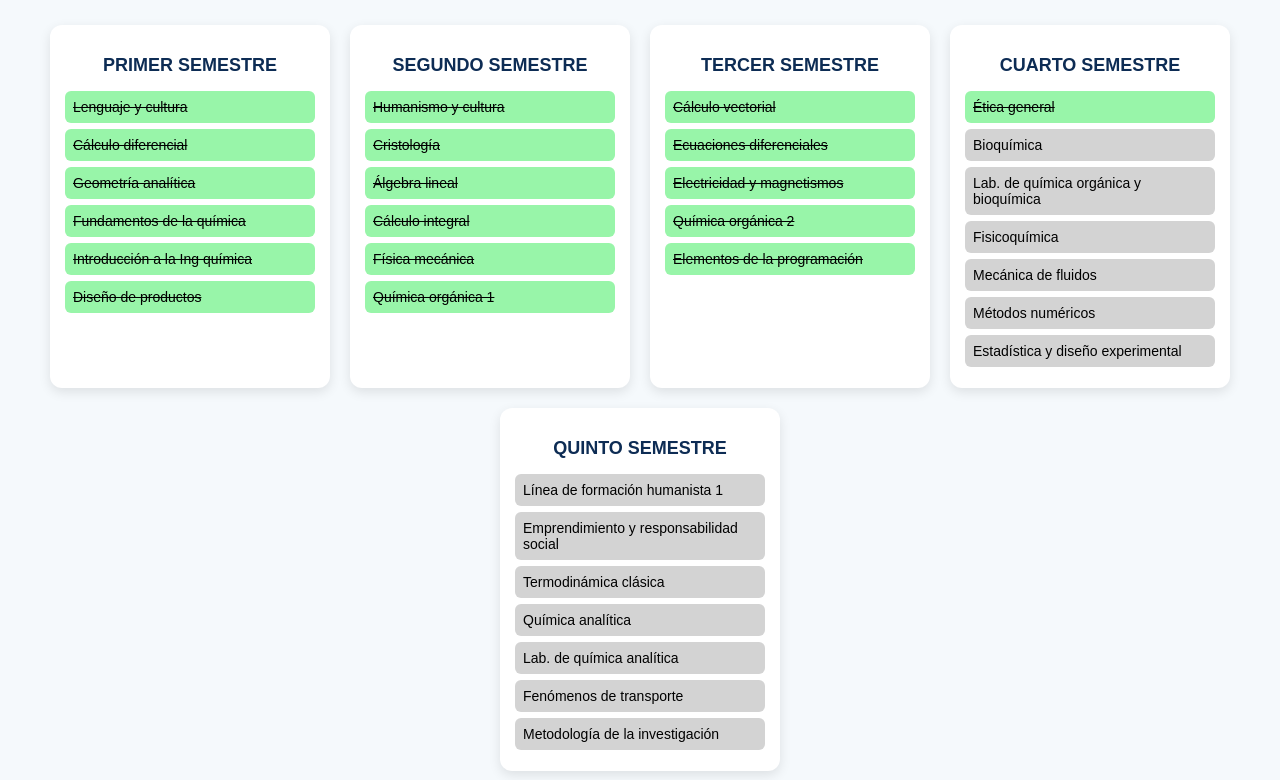
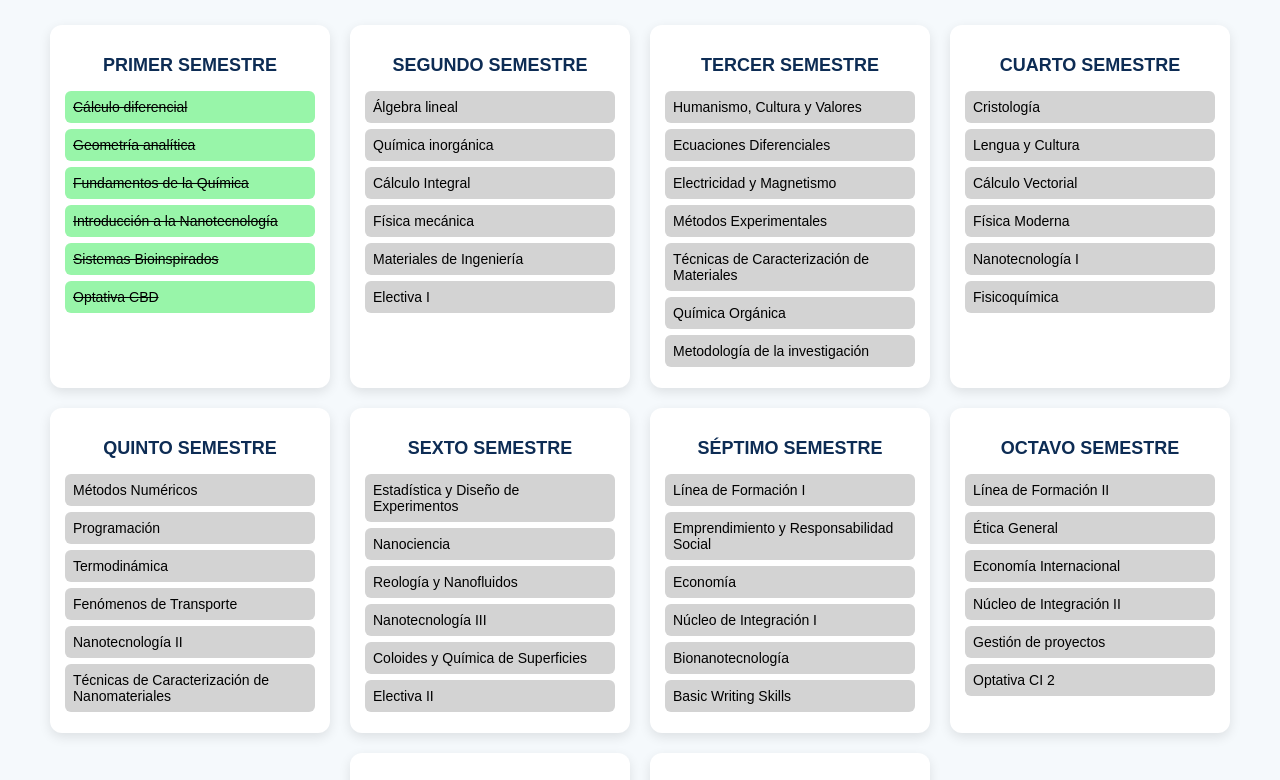
Before and after one commit to miguel36z/Malla-Ing-Nanoectolog-a, a plain HTML site: page index.html in a window 1280 px wide. Shown: the part 72-852 px from the top of the page. Drawn offline with Linux system fonts and the light colour scheme.

Commit message:
Update index1.html

```diff
--- a/index.html
+++ b/index.html
@@ -3,7 +3,7 @@
 <head>
   <meta charset="UTF-8">
   <meta name="viewport" content="width=device-width, initial-scale=1.0">
-  <title>Malla Curricular - Ingeniería Química</title>
+  <title>Malla Curricular - Ingeniería en Nanotecnología</title>
   <style>
     body {
       font-family: Arial, sans-serif;
@@ -66,7 +66,7 @@
       border-radius: 6px;
       padding: 5px;
       position: absolute;
-      z-index: 9999; /* 🔥 Para que quede siempre arriba */
+      z-index: 9999;
       bottom: 110%;
       left: 50%;
       transform: translateX(-50%);
@@ -83,83 +83,177 @@
 </head>
 <body>
 
-  <h1>Malla Curricular - Ingeniería Química</h1>
+  <h1>Malla Curricular - Ingeniería en Nanotecnología</h1>
   <div class="container">
 
-    <!-- Primer semestre -->
+    <!-- PRIMER SEMESTRE -->
     <div class="semester">
       <h2>PRIMER SEMESTRE</h2>
-      <div class="course unlocked">Lenguaje y cultura</div>
       <div class="course unlocked">Cálculo diferencial</div>
       <div class="course unlocked">Geometría analítica</div>
-      <div class="course unlocked">Fundamentos de la química</div>
-      <div class="course unlocked">Introducción a la Ing química</div>
-      <div class="course unlocked">Diseño de productos</div>
+      <div class="course unlocked">Fundamentos de la Química</div>
+      <div class="course unlocked">Introducción a la Nanotecnología</div>
+      <div class="course unlocked">Sistemas Bioinspirados</div>
+      <div class="course unlocked">Optativa CBD</div>
     </div>
 
-    <!-- Segundo semestre -->
+    <!-- SEGUNDO SEMESTRE -->
     <div class="semester">
       <h2>SEGUNDO SEMESTRE</h2>
-      <div class="course unlocked">Humanismo y cultura</div>
-      <div class="course unlocked">Cristología</div>
-      <div class="course unlocked">Álgebra lineal</div>
-      <div class="course unlocked">Cálculo integral</div>
-      <div class="course unlocked">Física mecánica</div>
-      <div class="course unlocked">Química orgánica 1</div>
+      <div class="course">Álgebra lineal
+        <div class="tooltip">Requiere: Geometría analítica</div>
+      </div>
+      <div class="course">Química inorgánica
+        <div class="tooltip">Requiere: Fundamentos de la Química</div>
+      </div>
+      <div class="course">Cálculo Integral
+        <div class="tooltip">Requiere: Cálculo diferencial</div>
+      </div>
+      <div class="course">Física mecánica
+        <div class="tooltip">Requiere: Cálculo diferencial, Geometría analítica</div>
+      </div>
+      <div class="course">Materiales de Ingeniería
+        <div class="tooltip">Requiere: Fundamentos de la Química</div>
+      </div>
+      <div class="course">Electiva I</div>
     </div>
 
-    <!-- Tercer semestre -->
+    <!-- TERCER SEMESTRE -->
     <div class="semester">
       <h2>TERCER SEMESTRE</h2>
-      <div class="course unlocked">Cálculo vectorial</div>
-      <div class="course unlocked">Ecuaciones diferenciales</div>
-      <div class="course unlocked">Electricidad y magnetismos</div>
-      <div class="course unlocked">Química orgánica 2</div>
-      <div class="course unlocked">Elementos de la programación</div>
+      <div class="course">Humanismo, Cultura y Valores</div>
+      <div class="course">Ecuaciones Diferenciales
+        <div class="tooltip">Requiere: Cálculo Integral</div>
+      </div>
+      <div class="course">Electricidad y Magnetismo
+        <div class="tooltip">Requiere: Física mecánica</div>
+      </div>
+      <div class="course">Métodos Experimentales
+        <div class="tooltip">Requiere: Física mecánica</div>
+      </div>
+      <div class="course">Técnicas de Caracterización de Materiales
+        <div class="tooltip">Requiere: Materiales de Ingeniería</div>
+      </div>
+      <div class="course">Química Orgánica</div>
+      <div class="course">Metodología de la investigación</div>
     </div>
 
-    <!-- Cuarto semestre -->
+    <!-- CUARTO SEMESTRE -->
     <div class="semester">
       <h2>CUARTO SEMESTRE</h2>
-      <div class="course unlocked">Ética general</div>
-      <div class="course">Bioquímica
-        <div class="tooltip">Requiere: Química orgánica 2</div>
+      <div class="course">Cristología</div>
+      <div class="course">Lengua y Cultura</div>
+      <div class="course">Cálculo Vectorial
+        <div class="tooltip">Requiere: Cálculo Integral</div>
       </div>
-      <div class="course">Lab. de química orgánica y bioquímica
-        <div class="tooltip">Requiere: Química orgánica 2</div>
+      <div class="course">Física Moderna
+        <div class="tooltip">Requiere: Electricidad y Magnetismo, Ecuaciones Diferenciales</div>
+      </div>
+      <div class="course">Nanotecnología I
+        <div class="tooltip">Requiere: Materiales de Ingeniería</div>
       </div>
       <div class="course">Fisicoquímica
-        <div class="tooltip">Requiere: Química orgánica 2</div>
-      </div>
-      <div class="course">Mecánica de fluidos
-        <div class="tooltip">Requiere: Física mecánica</div>
-      </div>
-      <div class="course">Métodos numéricos
-        <div class="tooltip">Requiere: Ecuaciones diferenciales</div>
-      </div>
-      <div class="course">Estadística y diseño experimental
-        <div class="tooltip">Requiere: Cálculo integral</div>
+        <div class="tooltip">Requiere: Fundamentos de la Química, Cálculo Integral</div>
       </div>
     </div>
 
-    <!-- Quinto semestre -->
+    <!-- QUINTO SEMESTRE -->
     <div class="semester">
       <h2>QUINTO SEMESTRE</h2>
-      <div class="course">Línea de formación humanista 1</div>
-      <div class="course">Emprendimiento y responsabilidad social</div>
-      <div class="course">Termodinámica clásica
-        <div class="tooltip">Requiere: Fisicoquímica</div>
+      <div class="course">Métodos Numéricos
+        <div class="tooltip">Requiere: Ecuaciones Diferenciales</div>
       </div>
-      <div class="course">Química analítica
-        <div class="tooltip">Requiere: Fundamentos de la química</div>
+      <div class="course">Programación
+        <div class="tooltip">Requiere: Cálculo Vectorial, Ecuaciones Diferenciales</div>
       </div>
-      <div class="course">Lab. de química analítica
-        <div class="tooltip">Requiere: Química analítica</div>
+      <div class="course">Termodinámica
+        <div class="tooltip">Requiere: Fisicoquímica, Ecuaciones Diferenciales</div>
       </div>
-      <div class="course">Fenómenos de transporte
-        <div class="tooltip">Requiere: Mecánica de fluidos</div>
+      <div class="course">Fenómenos de Transporte
+        <div class="tooltip">Requiere: Ecuaciones Diferenciales, Cálculo Vectorial</div>
       </div>
-      <div class="course">Metodología de la investigación</div>
+      <div class="course">Nanotecnología II
+        <div class="tooltip">Requiere: Nanotecnología I, Técnicas de Caracterización de Materiales</div>
+      </div>
+      <div class="course">Técnicas de Caracterización de Nanomateriales
+        <div class="tooltip">Requiere: Técnicas de Caracterización de Materiales</div>
+      </div>
+    </div>
+
+    <!-- SEXTO SEMESTRE -->
+    <div class="semester">
+      <h2>SEXTO SEMESTRE</h2>
+      <div class="course">Estadística y Diseño de Experimentos</div>
+      <div class="course">Nanociencia
+        <div class="tooltip">Requiere: Física Moderna</div>
+      </div>
+      <div class="course">Reología y Nanofluidos
+        <div class="tooltip">Requiere: Fenómenos de Transporte</div>
+      </div>
+      <div class="course">Nanotecnología III
+        <div class="tooltip">Requiere: Nanotecnología II</div>
+      </div>
+      <div class="course">Coloides y Química de Superficies
+        <div class="tooltip">Requiere: Termodinámica</div>
+      </div>
+      <div class="course">Electiva II</div>
+    </div>
+
+    <!-- SEPTIMO SEMESTRE -->
+    <div class="semester">
+      <h2>SÉPTIMO SEMESTRE</h2>
+      <div class="course">Línea de Formación I</div>
+      <div class="course">Emprendimiento y Responsabilidad Social</div>
+      <div class="course">Economía</div>
+      <div class="course">Núcleo de Integración I
+        <div class="tooltip">Requiere: Nanotecnología II, Técnicas de Caracterización de Nanomateriales, Nanociencia</div>
+      </div>
+      <div class="course">Bionanotecnología
+        <div class="tooltip">Requiere: Sistemas Bioinspirados, Nanotecnología I, Química Orgánica</div>
+      </div>
+      <div class="course">Basic Writing Skills</div>
+    </div>
+
+    <!-- OCTAVO SEMESTRE -->
+    <div class="semester">
+      <h2>OCTAVO SEMESTRE</h2>
+      <div class="course">Línea de Formación II</div>
+      <div class="course">Ética General</div>
+      <div class="course">Economía Internacional
+        <div class="tooltip">Requiere: Economía</div>
+      </div>
+      <div class="course">Núcleo de Integración II
+        <div class="tooltip">Requiere: Núcleo de Integración I</div>
+      </div>
+      <div class="course">Gestión de proyectos</div>
+      <div class="course">Optativa CI 2</div>
+    </div>
+
+    <!-- NOVENO SEMESTRE -->
+    <div class="semester">
+      <h2>NOVENO SEMESTRE</h2>
+      <div class="course">Línea de Formación III</div>
+      <div class="course">Ética Profesional
+        <div class="tooltip">Requiere: Ética General</div>
+      </div>
+      <div class="course">Gestión e Innovación en Nanotecnología
+        <div class="tooltip">Requiere: Economía Internacional, Nanotecnología III</div>
+      </div>
+      <div class="course">Núcleo de Integración III
+        <div class="tooltip">Requiere: Núcleo de Integración II</div>
+      </div>
+      <div class="course">Contexto profesional
+        <div class="tooltip">Requiere: Núcleo de Integración II</div>
+      </div>
+      <div class="course">Optativa CI 3</div>
+    </div>
+
+    <!-- DECIMO SEMESTRE -->
+    <div class="semester">
+      <h2>DÉCIMO SEMESTRE</h2>
+      <div class="course">Práctica Profesional
+        <div class="tooltip">Requiere: Todas las materias anteriores</div>
+      </div>
     </div>
 
   </div>
```
